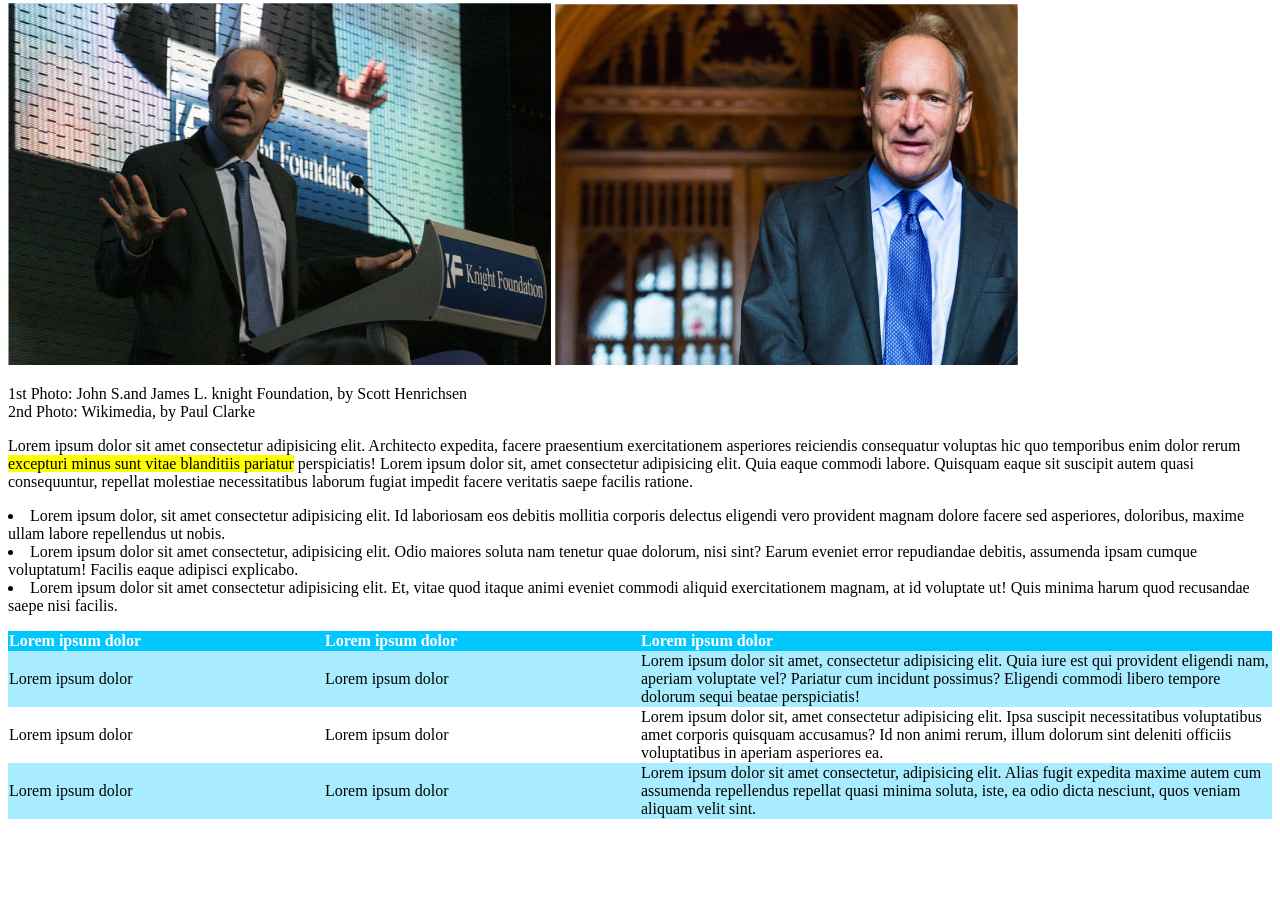
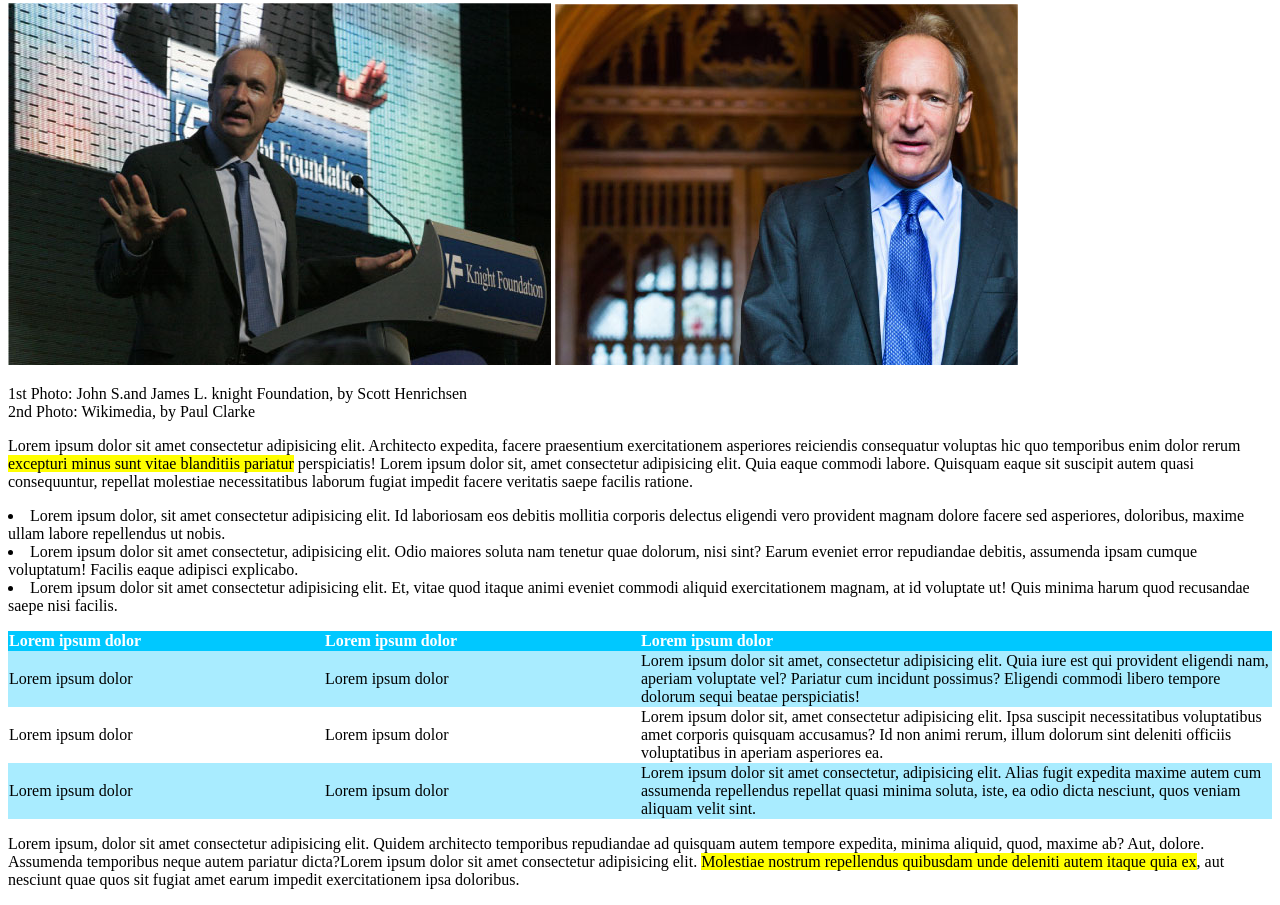
Before and after one commit to renatoirina/html-css-booleaner, a plain HTML site: page index.html in a window 1280 px wide. Shown: the part 485-1390 px from the top of the page. Before the commit the page ends 1312 px from the top, so only its background shows below. Drawn offline with Linux system fonts and the light colour scheme.

Commit message:
feat: a new paragraph in main

```diff
--- a/index.html
+++ b/index.html
@@ -87,6 +87,10 @@
             </table>
             <!-- Chiusura tabella -->
         </div>
+
+        <p>
+            Lorem ipsum, dolor sit amet consectetur adipisicing elit. Quidem architecto temporibus repudiandae ad quisquam autem tempore expedita, minima aliquid, quod, maxime ab? Aut, dolore. Assumenda temporibus neque autem pariatur dicta?Lorem ipsum dolor sit amet consectetur adipisicing elit. <strong>Molestiae nostrum repellendus quibusdam unde deleniti autem itaque quia ex</strong>, aut nesciunt quae quos sit fugiat amet earum impedit exercitationem ipsa doloribus.
+        </p>
     </main>
     <!-- Chiusura Main -->
 
```
